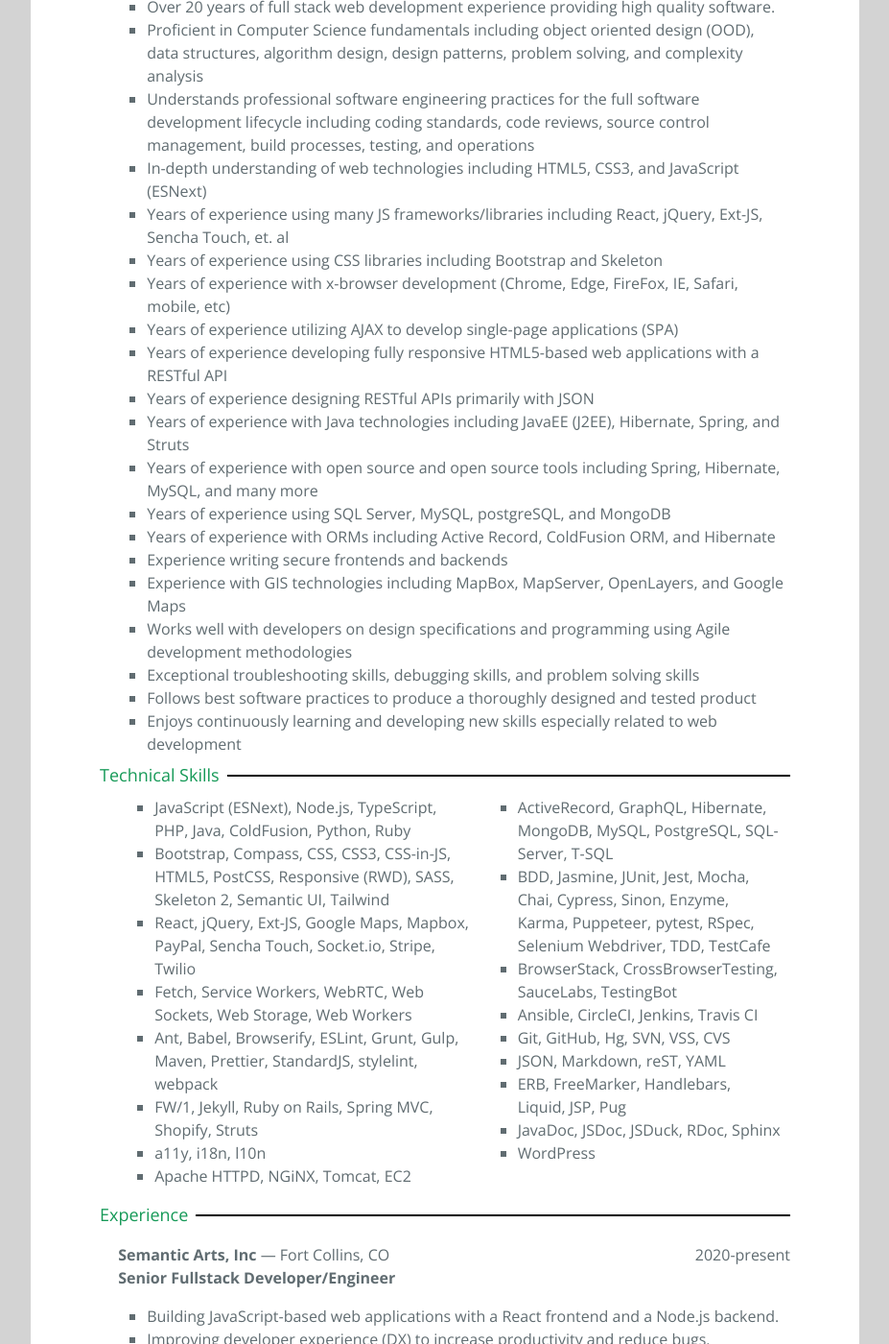
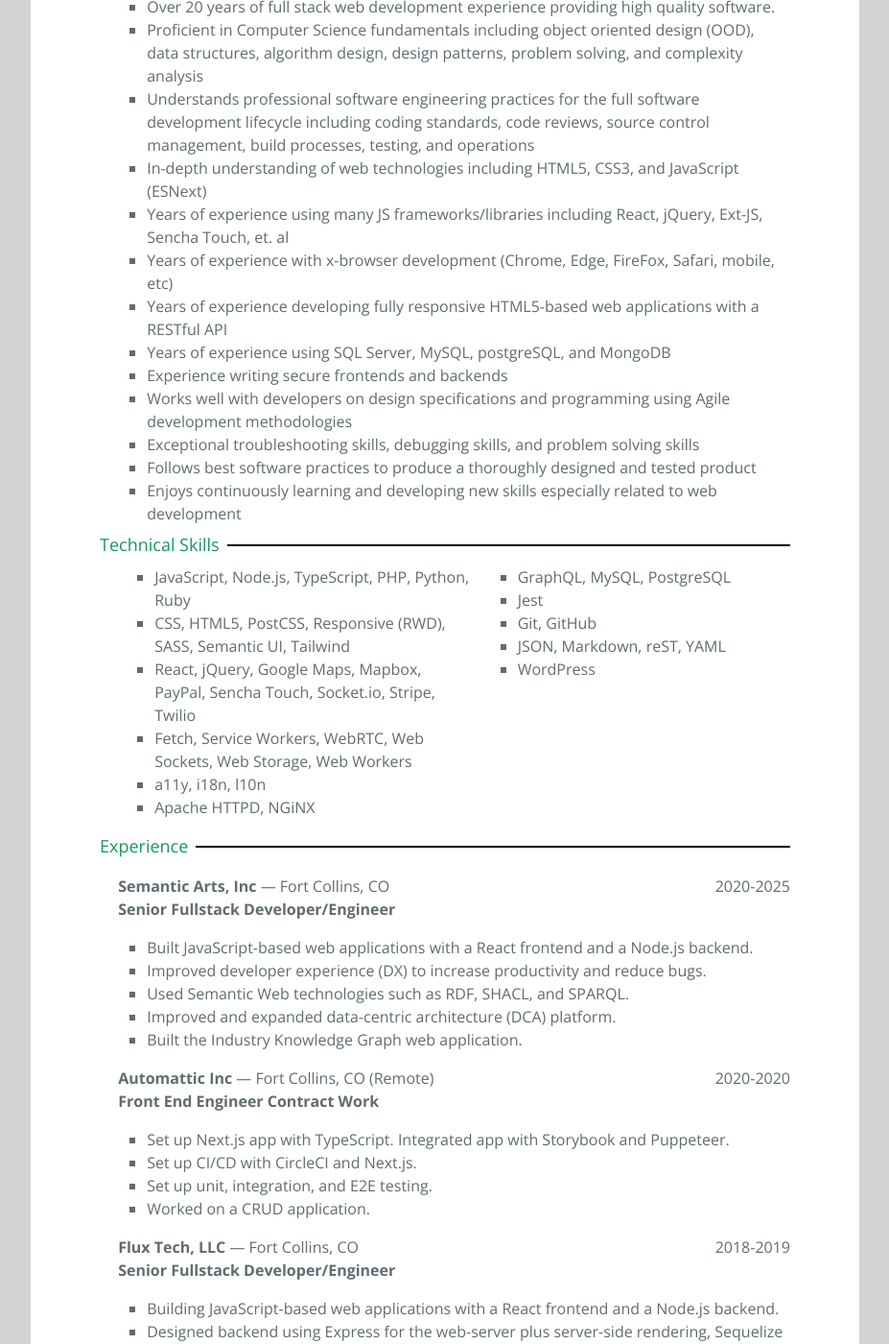
Before and after one commit to dhurlburtusa/dhurlburtusa.github.io, a Jekyll site: the page built from resume/index.html, in a window 1280 px wide and 1400 px high, scrolled down 271 px. Shown: the whole window at 96% size, without its empty margins (176-1103 px from the left). Built offline with Jekyll 4.4.1, drawn with Linux system fonts in a browser that asks for light colours; some of the changed text lies outside the part shown.

Commit message:
Update résumé

```diff
--- a/resume/index.html
+++ b/resume/index.html
@@ -129,17 +129,29 @@
             Years of experience using many JS frameworks/libraries including React, jQuery, Ext-JS, Sencha Touch,
             et. al
           </li>
+          <!--
           <li>Years of experience using CSS libraries including Bootstrap and Skeleton</li>
-          <li>Years of experience with x-browser development (Chrome, Edge, FireFox, IE, Safari, mobile, etc)</li>
+          -->
+          <li>Years of experience with x-browser development (Chrome, Edge, FireFox, Safari, mobile, etc)</li>
+          <!--
           <li>Years of experience utilizing AJAX to develop single-page applications (SPA)</li>
+          -->
           <li>Years of experience developing fully responsive HTML5-based web applications with a RESTful API</li>
+          <!--
           <li>Years of experience designing RESTful APIs primarily with JSON</li>
+          -->
+          <!--
           <li>Years of experience with Java technologies including JavaEE (J2EE), Hibernate, Spring, and Struts</li>
           <li>Years of experience with open source and open source tools including Spring, Hibernate, MySQL, and many more</li>
+          -->
           <li>Years of experience using SQL Server, MySQL, postgreSQL, and MongoDB</li>
+          <!--
           <li>Years of experience with ORMs including Active Record, ColdFusion ORM, and Hibernate</li>
+          -->
           <li>Experience writing secure frontends and backends</li>
+          <!--
           <li>Experience with GIS technologies including MapBox, MapServer, OpenLayers, and Google Maps</li>
+          -->
           <li>Works well with developers on design specifications and programming using Agile development methodologies</li>
           <li>Exceptional troubleshooting skills, debugging skills, and problem solving skills</li>
           <li>Follows best software practices to produce a thoroughly designed and tested product</li>
@@ -152,26 +164,26 @@
           <tr>
             <td>
               <ul>
-                <li>JavaScript (ESNext), Node.js, TypeScript, PHP, Java, ColdFusion, Python, Ruby</li>
-                <li>Bootstrap, Compass, CSS, CSS3, CSS-in-JS, HTML5, PostCSS, Responsive (RWD), SASS, Skeleton 2, Semantic UI, Tailwind</li>
-                <li>React, jQuery, Ext-JS, Google Maps, Mapbox, PayPal, Sencha Touch, Socket.io, Stripe, Twilio</li>
+                <li>JavaScript, Node.js, TypeScript, PHP<!--, Java, ColdFusion-->, Python, Ruby</li>
+                <li><!--Bootstrap, Compass, -->CSS, <!--CSS3, CSS-in-JS, -->HTML5, PostCSS, Responsive (RWD), SASS, <!--Skeleton 2, -->Semantic UI, Tailwind</li>
+                <li>React, jQuery, <!--Ext-JS, -->Google Maps, Mapbox, PayPal, Sencha Touch, Socket.io, Stripe, Twilio</li>
                 <li>Fetch, Service Workers, WebRTC, Web Sockets, Web Storage, Web Workers</li>
-                <li>Ant, Babel, Browserify, ESLint, Grunt, Gulp, Maven, Prettier, StandardJS, stylelint, webpack</li>
-                <li>FW/1, Jekyll, Ruby on Rails, Spring MVC, Shopify, Struts</li>
+                <!--<li>Ant, Babel, Browserify, ESLint, Grunt, Gulp, Maven, Prettier, StandardJS, stylelint, webpack</li>-->
+                <!--<li>FW/1, Jekyll, Ruby on Rails, Spring MVC, Shopify, Struts</li>-->
                 <li>a11y, i18n, l10n</li>
-                <li>Apache HTTPD, NGiNX, Tomcat, EC2</li>
+                <li>Apache HTTPD, NGiNX<!--, Tomcat, EC2--></li>
               </ul>
             </td>
             <td>
               <ul>
-                <li>ActiveRecord, GraphQL, Hibernate, MongoDB, MySQL, PostgreSQL, SQL-Server, T-SQL</li>
-                <li>BDD, Jasmine, JUnit, Jest, Mocha, Chai, Cypress, Sinon, Enzyme, Karma, Puppeteer, pytest, RSpec, Selenium Webdriver, TDD, TestCafe</li>
-                <li>BrowserStack, CrossBrowserTesting, SauceLabs, TestingBot</li>
-                <li>Ansible, CircleCI, Jenkins, Travis CI</li>
-                <li>Git, GitHub, Hg, SVN, VSS, CVS</li>
+                <li><!--ActiveRecord, -->GraphQL, <!--Hibernate, MongoDB, -->MySQL, PostgreSQL<!--, SQL-Server, T-SQL--></li>
+                <li><!--BDD, Jasmine, JUnit, -->Jest<!--, Mocha, Chai, Cypress, Sinon, Enzyme, Karma, Puppeteer, pytest, RSpec, Selenium Webdriver, TDD, TestCafe--></li>
+                <!--<li>BrowserStack, CrossBrowserTesting, SauceLabs, TestingBot</li>-->
+                <!--<li>Ansible, CircleCI, Jenkins, Travis CI</li>-->
+                <li>Git, GitHub<!--, Hg, SVN, VSS, CVS--></li>
                 <li>JSON, Markdown, reST, YAML</li>
-                <li>ERB, FreeMarker, Handlebars, Liquid, JSP, Pug</li>
-                <li>JavaDoc, JSDoc, JSDuck, RDoc, Sphinx</li>
+                <!--<li>ERB, FreeMarker, Handlebars, Liquid, JSP, Pug</li>-->
+                <!--<li>JavaDoc, JSDoc, JSDuck, RDoc, Sphinx</li>-->
                 <li>WordPress</li>
               </ul>
             </td>
@@ -182,21 +194,24 @@
         <h2>Experience</h2>
         <div class="Resume-expe-semanticarts">
           <p>
-            <span class="CompanyName">Semantic Arts, Inc</span> &mdash; Fort Collins, CO <span class="Dates">2020-present</span><br>
+            <span class="CompanyName">Semantic Arts, Inc</span> &mdash; Fort Collins, CO <span class="Dates">2020-2025</span><br>
             <span class="JobTitle">Senior Fullstack Developer/Engineer</span>
           </p>
           <ul>
             <li>
-              Building JavaScript-based web applications with a React frontend and a Node.js backend.
+              Built JavaScript-based web applications with a React frontend and a Node.js backend.
             </li>
             <li>
-              Improving developer experience (DX) to increase productivity and reduce bugs.
+              Improved developer experience (DX) to increase productivity and reduce bugs.
             </li>
             <li>
-              Using Semantic Web technologies such as RDF, SHACL, and SPARQL.
+              Used Semantic Web technologies such as RDF, SHACL, and SPARQL.
             </li>
             <li>
-              Improving and expanding data-centric architecture (DCA) platform.
+              Improved and expanded data-centric architecture (DCA) platform.
+            </li>
+            <li>
+              Built the Industry Knowledge Graph web application.
             </li>
           </ul>
         </div>
```
